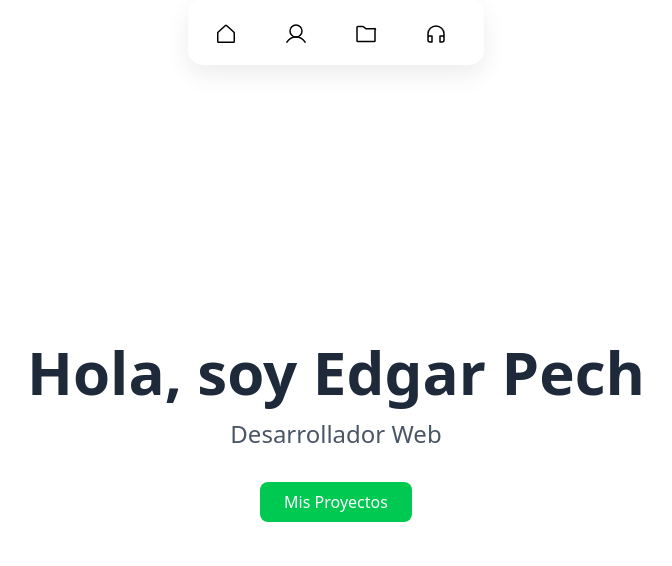
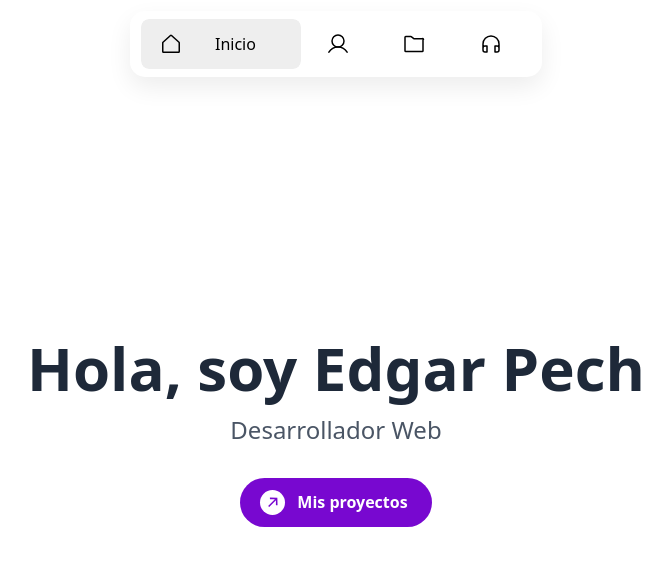
Before and after one commit to edgarpech/portafolio, a Vue app: page / in a window 1280 px wide. Shown: the top 566 px of the page, without its empty margins (304-976 px from the left). Built offline with nearby package versions, Linux system fonts and the light colour scheme.

Commit message:
mejoras de navbar, diseño y animacion

```diff
--- a/src/components/Navbar.vue
+++ b/src/components/Navbar.vue
@@ -1,9 +1,9 @@
 <template>
-  <nav class="fixed w-full z-50 transition-all duration-300 px-4 bg-white">
+  <nav class="fixed w-full z-50 transition-all duration-300 px-4 bg-white mt-3">
     <div class="max-w-6xl mx-auto flex justify-center h-16 items-center">
       <div class="menu">
         <router-link v-for="link in links" :key="link.path" :to="link.path" class="link"
-          :class="{ 'text-green-500 font-medium': isActive(link.path) }">
+          :class="{ 'menu-active': isActive(link.path) }">
           <span class="link-icon" v-html="link.icon"></span>
           <span class="link-title">{{ link.name }}</span>
         </router-link>
@@ -75,6 +75,7 @@ const isActive = (path) => {
   transition: width 0.2s ease-in;
   text-decoration: none;
   color: black;
+  margin: 0 0.2rem;
 }
 
 .link:before {
@@ -93,22 +94,25 @@ const isActive = (path) => {
 }
 
 .link:hover,
-.link:focus {
+.link:focus,
+.link.menu-active {
   outline: 0;
-  width: 130px;
+  width: 160px;
 }
 
 .link:hover:before,
 .link:focus:before,
+.link.menu-active:before,
 .link:hover .link-title,
-.link:focus .link-title {
+.link:focus .link-title,
+.link.menu-active .link-title {
   transform: translateX(0);
   opacity: 1;
 }
 
 .link-icon {
-  width: 20px;
-  height: 20px;
+  width: 24px;
+  height: 24px;
   display: block;
   flex-shrink: 0;
   left: 18px;
--- a/src/views/About.vue
+++ b/src/views/About.vue
@@ -5,7 +5,7 @@
           class="text-4xl font-bold mt-10 mb-8 text-center text-gray-800"
           data-aos="fade-up"
         >
-          Sobre Mí
+          Sobre mí
         </h2>
         <div class="grid md:grid-cols-2 gap-8 items-center">
           <div data-aos="fade-in">
--- a/src/views/Home.vue
+++ b/src/views/Home.vue
@@ -1,16 +1,111 @@
 <template>
   <main class="min-h-screen flex flex-col justify-center items-center pt-16 bg-white">
-      <h1 class="text-6xl font-bold mb-4 text-gray-800">
+    <h1
+    class="text-6xl font-bold mb-4 text-gray-800"
+    data-aos="fade-up"
+    >
     Hola, soy Edgar Pech
     </h1>
-      <p class="text-2xl mb-8 text-gray-600">
+    <p
+    class="text-2xl mb-8 text-gray-600"
+    data-aos="fade-up"
+    data-aos-delay="200"
+    >
     Desarrollador Web
     </p>
     <router-link
     to="/proyectos"
-        class="px-6 py-2 bg-green-500 text-white rounded-lg hover:bg-green-600 transition-colors"
+    class="button"
+    style="--clr: #7808d0"
+    data-aos="fade-up"
+    data-aos-delay="400"
     >
-        Mis Proyectos
+    <span class="button__icon-wrapper">
+      <svg
+      viewBox="0 0 14 15"
+      fill="none"
+      xmlns="http://www.w3.org/2000/svg"
+      class="button__icon-svg"
+      width="10"
+      >
+      <path
+        d="M13.376 11.552l-.264-10.44-10.44-.24.024 2.28 6.96-.048L.2 12.56l1.488 1.488 9.432-9.432-.048 6.912 2.304.024z"
+        fill="currentColor"
+      ></path>
+      </svg>
+
+      <svg
+      viewBox="0 0 14 15"
+      fill="none"
+      width="10"
+      xmlns="http://www.w3.org/2000/svg"
+      class="button__icon-svg button__icon-svg--copy"
+      >
+      <path
+        d="M13.376 11.552l-.264-10.44-10.44-.24.024 2.28 6.96-.048L.2 12.56l1.488 1.488 9.432-9.432-.048 6.912 2.304.024z"
+        fill="currentColor"
+      ></path>
+      </svg>
+    </span>
+    Mis proyectos
     </router-link>
   </main>
 </template>
+
+<style scoped>
+.button {
+  line-height: 1;
+  text-decoration: none;
+  display: inline-flex;
+  border: none;
+  cursor: pointer;
+  align-items: center;
+  gap: 0.75rem;
+  background-color: var(--clr);
+  color: #fff;
+  border-radius: 10rem;
+  font-weight: 600;
+  padding: 0.75rem 1.5rem;
+  padding-left: 20px;
+  white-space: nowrap;
+  overflow: hidden;
+  text-overflow: ellipsis;
+  transition: background-color 0.3s;
+}
+
+.button__icon-wrapper {
+  flex-shrink: 0;
+  width: 25px;
+  height: 25px;
+  position: relative;
+  color: var(--clr);
+  background-color: #fff;
+  border-radius: 50%;
+  display: grid;
+  place-items: center;
+  overflow: hidden;
+}
+
+.button:hover {
+  background-color: #000;
+}
+
+.button:hover .button__icon-wrapper {
+  color: #000;
+}
+
+.button__icon-svg--copy {
+  position: absolute;
+  transform: translate(-150%, 150%);
+}
+
+.button:hover .button__icon-svg:first-child {
+  transition: transform 0.3s ease-in-out;
+  transform: translate(150%, -150%);
+}
+
+.button:hover .button__icon-svg--copy {
+  transition: transform 0.3s ease-in-out 0.1s;
+  transform: translate(0);
+}
+</style>
```
Lines whose indentation alone changed are shown as unchanged.
